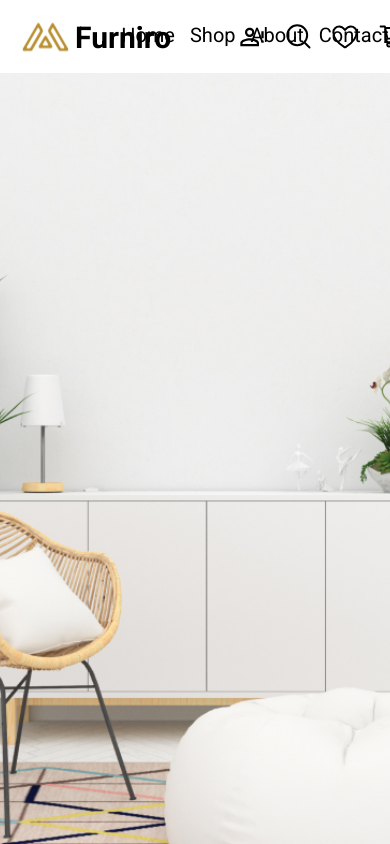
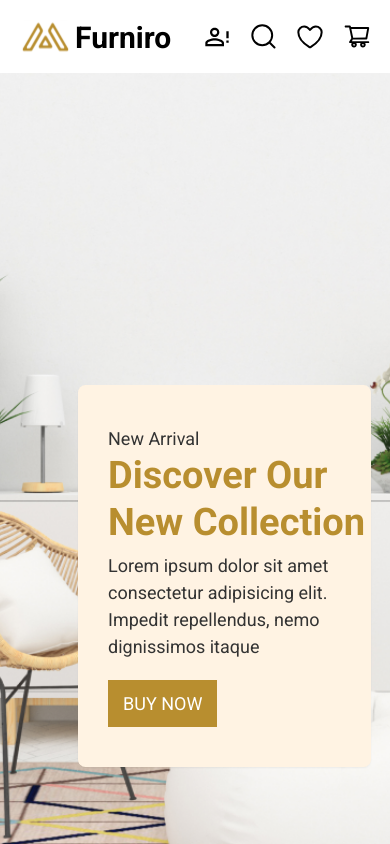
Before and after one commit to KareemHisham/shopping-store, a React (Vite) app: page / in a window 390 px wide. Built offline with nearby package versions, Linux system fonts and the light colour scheme.

Commit message:
hero-card

```diff
--- a/src/components/hero/Hero.tsx
+++ b/src/components/hero/Hero.tsx
@@ -1,4 +1,5 @@
 import HeroImg from '../../../public/assets/collection/hero.png';
+import HeroCard from './HeroCard';
 const Hero = () => {
   return (
     <section className="w-full h-[calc(100vh-73px)] relative">
@@ -7,6 +8,7 @@ const Hero = () => {
         alt="interior mockup wall decal background"
         className="w-full h-full object-cover"
       />
+      <HeroCard />
     </section>
   );
 };
--- a/src/components/hero/HeroCard.tsx
+++ b/src/components/hero/HeroCard.tsx
@@ -1,5 +1,19 @@
 const HeroCard = () => {
-  return <div>hero card</div>;
+  return (
+    <div className="absolute w-9/12   right-[5%] bottom-[10%] lg:w-5/12 ps-6 py-8 bg-tertiary text-secnodary rounded-md shadow-sm">
+      <h3 className="text-sm ">New Arrival</h3>
+      <h1 className=" text-primary text-xl font-bold leading-tight lg:text-xxl ">
+        Discover Our <br /> New Collection
+      </h1>
+      <p className="mt-1 text-sm lg:text-base">
+        Lorem ipsum dolor sit amet consectetur adipisicing elit. Impedit
+        repellendus, nemo dignissimos itaque
+      </p>
+      <button className="bg-primary w-5/12 text-white text-sm lg:text-base p-2 lg:p-4 uppercase mt-4 lg:mt-8">
+        buy now
+      </button>
+    </div>
+  );
 };
 
 export default HeroCard;
--- a/src/components/layout/nav/Nav.tsx
+++ b/src/components/layout/nav/Nav.tsx
@@ -8,7 +8,7 @@ const NavBar = () => {
         {/** logo */}
         <div className="flex items-end gap-1">
           <img src={logo} alt="website logo" />
-          <h2 className="text-lg font-bold">Furniro</h2>
+          <h2 className="text-lg font-bold leading-none">Furniro</h2>
         </div>
         <NavLinks />
         <NavControls />
--- a/src/components/layout/nav/partials/NavLinks.tsx
+++ b/src/components/layout/nav/partials/NavLinks.tsx
@@ -1,6 +1,6 @@
 const NavLinks = () => {
   return (
-    <nav className="w-1/3">
+    <nav className="w-1/3 hidden md:block">
       <ul className="w-full flex gap-3 justify-between">
         <li>Home</li>
         <li>Shop</li>
--- a/tailwind.config.js
+++ b/tailwind.config.js
@@ -8,15 +8,17 @@ export default {
     extend: {
       colors: {
         primary: '#B88E2F',
+        secnodary: '#333333',
+        tertiary: '#FFF3E3',
         dark: '#333333',
         grey: '#666666',
       },
       fontSize: {
-        sm: ['18px', '24px'],
-        base: ['22px', '26px'],
-        lg: ['30px', '30px'],
-        xl: ['38px', '34px'],
-        xxl: ['46px', '34px'],
+        sm: ['18px'],
+        base: ['22px'],
+        lg: ['30px'],
+        xl: ['38px'],
+        xxl: ['46px'],
       },
     },
   },
```
